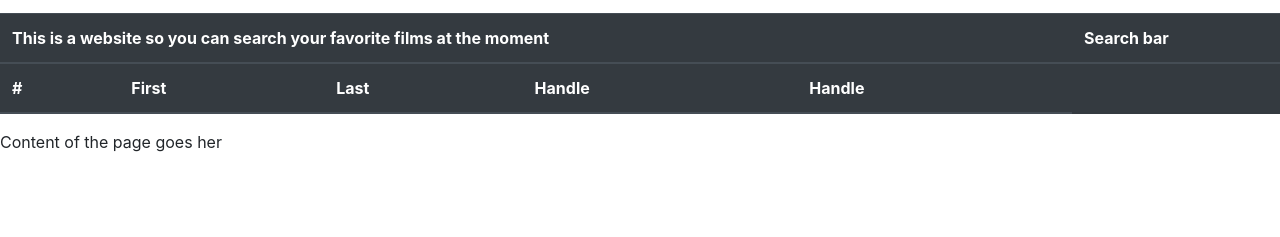
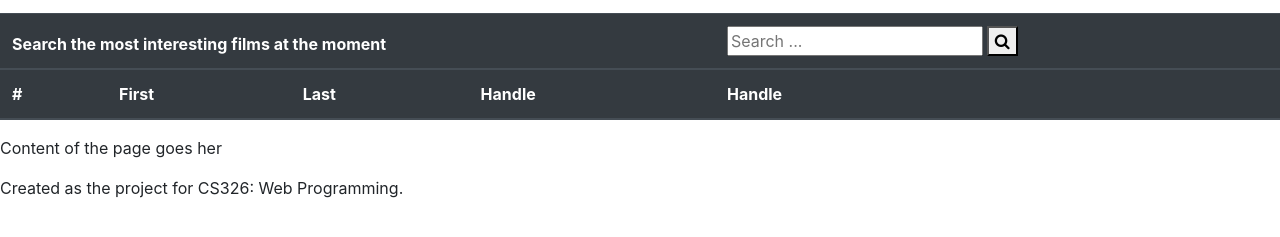
Before and after one commit to QuanPham99/cs326-final-psi, a plain HTML site: page index.html in a window 1280 px wide. Shown: the part 61-298 px from the top of the page. Drawn offline with nearby package versions, Linux system fonts and the light colour scheme.

Commit message:
Fixed Layout

```diff
--- a/index.html
+++ b/index.html
@@ -3,6 +3,7 @@
     <head>
         <meta charset="utf-8">
         <link href="front-end.css">
+        <link rel="stylesheet" href="https://cdnjs.cloudflare.com/ajax/libs/font-awesome/4.7.0/css/font-awesome.min.css">
         <link rel="stylesheet" href="https://stackpath.bootstrapcdn.com/bootstrap/4.4.1/css/bootstrap.min.css" integrity="sha384-Vkoo8x4CGsO3+Hhxv8T/Q5PaXtkKtu6ug5TOeNV6gBiFeWPGFN9MuhOf23Q9Ifjh" crossorigin="anonymous">
         <script src="https://code.jquery.com/jquery-3.4.1.slim.min.js" integrity="sha384-J6qa4849blE2+poT4WnyKhv5vZF5SrPo0iEjwBvKU7imGFAV0wwj1yYfoRSJoZ+n" crossorigin="anonymous"></script>
         <script src="https://cdn.jsdelivr.net/npm/popper.js@1.16.0/dist/umd/popper.min.js" integrity="sha384-Q6E9RHvbIyZFJoft+2mJbHaEWldlvI9IOYy5n3zV9zzTtmI3UksdQRVvoxMfooAo" crossorigin="anonymous"></script>
@@ -12,7 +13,7 @@
 
     <body>
         <!--- Begin Containers-->
-        <div class='containers'>
+        <header>
             <table>
                 <tr>
                     <td><h1>Movie Recommender</h1></td>
@@ -25,18 +26,25 @@
 
 
             </table>
+        </header>
 
+        <div class='containers'>
             <!--- Begin Features bar-->
             <p>
                 <!-- Thao Trinh -->
             <table class="table table-dark">
                 <thead>
                     <tr>
-                        <th colspan="8"></h2>This is a website so you can search your favorite films at the moment</h2></th>
+                        <th colspan="4"></h2>Search the most interesting films at the moment</h2></th>
 
                         <!--- Begin Search Bar --->
                         <!--- Quan Pham --->
-                        <th>Search bar</th>
+                        <th scope="col">
+                            <form>
+                                <input type="text" placeholder="Search ...">
+                                <button type="submit"><i class="fa fa-search"></i></button>
+                            </form>
+                        </th>
 
                         <!--- End Search Bar --->
                     </tr>
@@ -59,5 +67,10 @@
 
         <!--- End Containers-->
         </div>
+
+        <footer>
+            <p>Created as the project for CS326: Web Programming.</p>
+        </footer>
+
     </body>
 </html>
```
